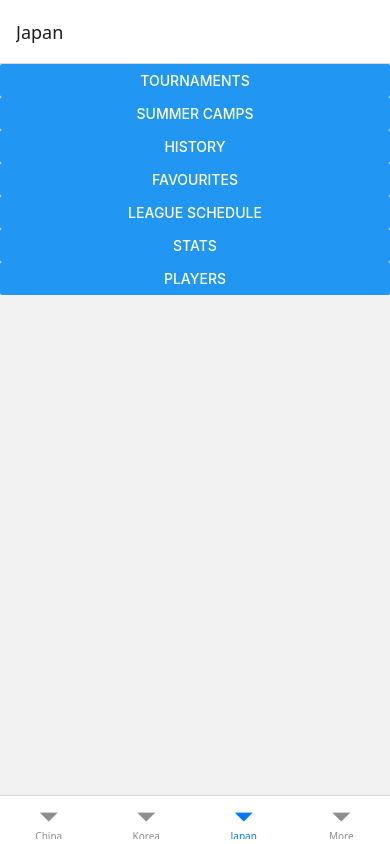
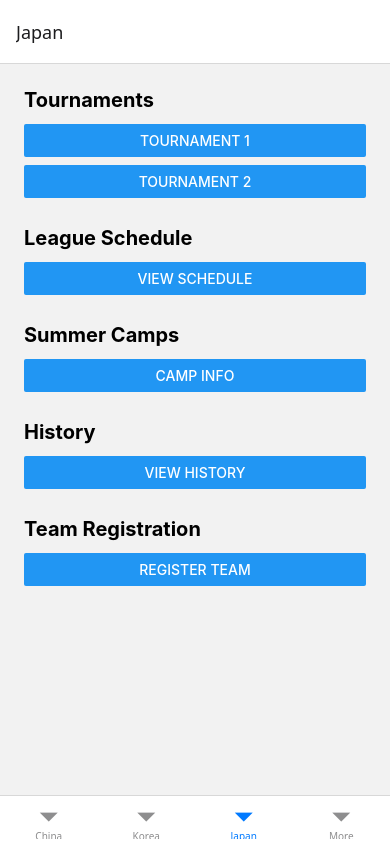
Before and after one commit to aza1re/HKPHL, a React Native app: screen /Japan in a window 390 px wide. Built offline with nearby package versions, Linux system fonts and the light colour scheme.

Commit message:
Fixed Errors

```diff
--- a/App.tsx
+++ b/App.tsx
@@ -1,21 +1,89 @@
 import React from "react";
-import { StyleSheet, View, Text } from "react-native";
-import AppNavigator from "./src/navigation/AppNavigator";
+import 'react-native-gesture-handler';
+import { NavigationContainer } from '@react-navigation/native';
+import { createBottomTabNavigator } from '@react-navigation/bottom-tabs';
+import { createNativeStackNavigator } from '@react-navigation/native-stack';
+
+// Import your screens
+import ChinaScreen from "./src/mainTabs/ChinaScreen";
+import KoreaScreen from "./src/mainTabs/KoreaScreen";
+import JapanScreen from "./src/mainTabs/JapanScreen";
+import MoreScreen from "./src/mainTabs/MoreScreen";
+import LoginScreen from "./src/modules/LoginScreen";
+import AddEvent from "./src/modules/AddEvent";
+
+// 1) Define ParamLists
+type ChinaStackParamList = {
+  China: undefined
+  AddEvent: undefined
+};
+type KoreaStackParamList = {
+  Korea: undefined
+};
+type JapanStackParamList = {
+  Japan: undefined
+};
+type MoreStackParamList = {
+  More: undefined
+  Login: undefined
+};
+type RootTabParamList = {
+  China: undefined
+  Korea: undefined
+  Japan: undefined
+  More: undefined
+};
+
+// 2) Create navigators
+const ChinaStackNav = createNativeStackNavigator<ChinaStackParamList>();
+const KoreaStackNav = createNativeStackNavigator<KoreaStackParamList>();
+const JapanStackNav = createNativeStackNavigator<JapanStackParamList>();
+const MoreStackNav = createNativeStackNavigator<MoreStackParamList>();
+const Tab = createBottomTabNavigator<RootTabParamList>();
+
+function ChinaStack() {
+  return (
+    <ChinaStackNav.Navigator id={"ChinaStack" as any}>
+      <ChinaStackNav.Screen name="China" component={ChinaScreen} />
+      <ChinaStackNav.Screen name="AddEvent" component={AddEvent} options={{ title: 'Add Event' }} />
+    </ChinaStackNav.Navigator>
+  );
+}
+
+function KoreaStack() {
+  return (
+    <KoreaStackNav.Navigator id={"KoreaStack" as any}>
+      <KoreaStackNav.Screen name="Korea" component={KoreaScreen} />
+    </KoreaStackNav.Navigator>
+  );
+}
+
+function JapanStack() {
+  return (
+    <JapanStackNav.Navigator id={"JapanStack" as any}>
+      <JapanStackNav.Screen name="Japan" component={JapanScreen} />
+    </JapanStackNav.Navigator>
+  );
+}
+
+function MoreStack() {
+  return (
+    <MoreStackNav.Navigator id={"MoreStack" as any}>
+      <MoreStackNav.Screen name="More" component={MoreScreen} />
+      <MoreStackNav.Screen name="Login" component={LoginScreen} />
+    </MoreStackNav.Navigator>
+  );
+}
 
 export default function App() {
-  return <AppNavigator />;
+  return (
+    <NavigationContainer>
+      <Tab.Navigator id={"TabNav" as any} screenOptions={{ headerShown: false }}>
+        <Tab.Screen name="China" component={ChinaStack} />
+        <Tab.Screen name="Korea" component={KoreaStack} />
+        <Tab.Screen name="Japan" component={JapanStack} />
+        <Tab.Screen name="More" component={MoreStack} />
+      </Tab.Navigator>
+    </NavigationContainer>
+  );
 }
-
-const styles = StyleSheet.create({
-  container: {
-    flex: 1,
-    alignItems: "center",
-    justifyContent: "center",
-    backgroundColor: "#F3F4F6", // bg-gray-100
-  },
-  title: {
-    color: "#3B82F6", // text-blue-500
-    fontSize: 20, // text-xl
-    fontWeight: "600", // font-semibold
-  },
-});
--- a/src/mainTabs/ChinaScreen.tsx
+++ b/src/mainTabs/ChinaScreen.tsx
@@ -1,34 +1,105 @@
-import React from 'react'
+import React, { useLayoutEffect, useState } from 'react'
 import 'react-native-gesture-handler'
-import { View, Button, ScrollView } from 'react-native'
+import { View, Button, ScrollView, Text, TouchableOpacity } from 'react-native'
+import { Ionicons } from '@expo/vector-icons'; // or 'react-native-vector-icons/Ionicons'
 
 
-const screens = [
-  'Tournaments',
-  'Summer Camps',
-  'History',
-  'Favourites',
-  'League Schedule',
-  'Stats',
-  'Players',
-] as const;
+const initialSections = [
+  {
+    heading: 'Tournaments',
+    buttons: [
+      { label: 'Tournament 1', screen: 'Tournament1' },
+      { label: 'Tournament 2', screen: 'Tournament2' },
+    ],
+  },
+  {
+    heading: 'Leagues',
+    buttons: [
+      { label: 'League 1', screen: 'League1' },
+      { label: 'League 2', screen: 'League2' },
+    ],
+  },
+  {
+    heading: 'Showcases',
+    buttons: [
+      { label: 'Showcase 1', screen: 'Showcase1' },
+      { label: 'Showcase 2', screen: 'Showcase2' },
+    ],
+  },
+  {
+    heading: 'Camps',
+    buttons: [
+      { label: 'Camp 1', screen: 'Camp1' },
+      { label: 'Camp 2', screen: 'Camp2' },
+    ],
+  },
+  {
+    heading: 'History',
+    buttons: [
+      { label: 'View History', screen: 'History' },
+    ],
+  },
+  {
+    heading: 'Team Registration',
+    buttons: [
+      { label: 'Register Team', screen: 'TeamRegistration' },
+    ],
+  },
+];
 
-type ChinaScreenProps = {
+type JapanScreenProps = {
   navigation: any;
-  route: { name: typeof screens[number] };
 };
 
-export default function ChinaScreen({ navigation, route }: ChinaScreenProps) {
+export default function JapanScreen({ navigation }: JapanScreenProps) {
+  const [sections, setSections] = useState(initialSections);
+
+  useLayoutEffect(() => {
+    navigation.setOptions({
+      headerRight: () => (
+        <TouchableOpacity
+          style={{ marginRight: 16 }}
+          onPress={() =>
+            navigation.navigate('AddEvent', {
+              onAdd: ({ type, name }) => {
+                setSections(prev =>
+                  prev.map(section =>
+                    section.heading === type
+                      ? {
+                          ...section,
+                          buttons: [
+                            ...section.buttons,
+                            { label: name, screen: name.replace(/\s+/g, '') },
+                          ],
+                        }
+                      : section
+                  )
+                );
+              },
+            })
+          }
+        >
+          <Ionicons name="add-circle-outline" size={28} color="black" />
+        </TouchableOpacity>
+      ),
+    });
+  }, [navigation]);
+
   return (
-    <ScrollView contentContainerClassName="p-6 items-center justify-center">
-      {screens.map(screen => (
-        <View className="my-2 w-4/5" key={screen}>
-          {route.name !== screen && (
-            <Button
-              title={screen}
-              onPress={() => navigation.navigate(screen)}
-            />
-          )}
+    <ScrollView contentContainerStyle={{ padding: 24 }}>
+      {sections.map(section => (
+        <View key={section.heading} style={{ marginBottom: 24 }}>
+          <Text style={{ fontSize: 20, fontWeight: 'bold', marginBottom: 8 }}>
+            {section.heading}
+          </Text>
+          {section.buttons.map(btn => (
+            <View key={btn.label} style={{ marginVertical: 4 }}>
+              <Button
+                title={btn.label}
+                onPress={() => navigation.navigate(btn.screen)}
+              />
+            </View>
+          ))}
         </View>
       ))}
     </ScrollView>
--- a/src/mainTabs/JapanScreen.tsx
+++ b/src/mainTabs/JapanScreen.tsx
@@ -1,34 +1,67 @@
 import React from 'react'
 import 'react-native-gesture-handler'
-import { View, Button, ScrollView } from 'react-native'
+import { View, Button, ScrollView, Text } from 'react-native'
 
 
-const screens = [
-  'Tournaments',
-  'Summer Camps',
-  'History',
-  'Favourites',
-  'League Schedule',
-  'Stats',
-  'Players',
-] as const;
-
-type ChinaScreenProps = {
-  navigation: any;
-  route: { name: typeof screens[number] };
+type Section = {
+  heading: string;
+  buttons: { label: string; screen: string }[];
 };
 
-export default function ChinaScreen({ navigation, route }: ChinaScreenProps) {
+const sections: Section[] = [
+  {
+    heading: 'Tournaments',
+    buttons: [
+      { label: 'Tournament 1', screen: 'Tournament1' },
+      { label: 'Tournament 2', screen: 'Tournament2' },
+    ],
+  },
+  {
+    heading: 'League Schedule',
+    buttons: [
+      { label: 'View Schedule', screen: 'LeagueSchedule' },
+    ],
+  },
+  {
+    heading: 'Summer Camps',
+    buttons: [
+      { label: 'Camp Info', screen: 'SummerCamps' },
+    ],
+  },
+  {
+    heading: 'History',
+    buttons: [
+      { label: 'View History', screen: 'History' },
+    ],
+  },
+  {
+    heading: 'Team Registration',
+    buttons: [
+      { label: 'Register Team', screen: 'TeamRegistration' },
+    ],
+  },
+];
+
+type JapanScreenProps = {
+  navigation: any;
+};
+
+export default function JapanScreen({ navigation }: JapanScreenProps) {
   return (
-    <ScrollView contentContainerClassName="p-6 items-center justify-center">
-      {screens.map(screen => (
-        <View className="my-2 w-4/5" key={screen}>
-          {route.name !== screen && (
-            <Button
-              title={screen}
-              onPress={() => navigation.navigate(screen)}
-            />
-          )}
+    <ScrollView contentContainerStyle={{ padding: 24 }}>
+      {sections.map(section => (
+        <View key={section.heading} style={{ marginBottom: 24 }}>
+          <Text style={{ fontSize: 20, fontWeight: 'bold', marginBottom: 8 }}>
+            {section.heading}
+          </Text>
+          {section.buttons.map(btn => (
+            <View key={btn.label} style={{ marginVertical: 4 }}>
+              <Button
+                title={btn.label}
+                onPress={() => navigation.navigate(btn.screen)}
+              />
+            </View>
+          ))}
         </View>
       ))}
     </ScrollView>
--- a/src/mainTabs/KoreaScreen.tsx
+++ b/src/mainTabs/KoreaScreen.tsx
@@ -1,34 +1,67 @@
 import React from 'react'
 import 'react-native-gesture-handler'
-import { View, Button, ScrollView } from 'react-native'
+import { View, Button, ScrollView, Text } from 'react-native'
 
 
-const screens = [
-  'Tournaments',
-  'Summer Camps',
-  'History',
-  'Favourites',
-  'League Schedule',
-  'Stats',
-  'Players',
-] as const;
-
-type ChinaScreenProps = {
-  navigation: any;
-  route: { name: typeof screens[number] };
+type Section = {
+  heading: string;
+  buttons: { label: string; screen: string }[];
 };
 
-export default function ChinaScreen({ navigation, route }: ChinaScreenProps) {
+const sections: Section[] = [
+  {
+    heading: 'Tournaments',
+    buttons: [
+      { label: 'Tournament 1', screen: 'Tournament1' },
+      { label: 'Tournament 2', screen: 'Tournament2' },
+    ],
+  },
+  {
+    heading: 'League Schedule',
+    buttons: [
+      { label: 'View Schedule', screen: 'LeagueSchedule' },
+    ],
+  },
+  {
+    heading: 'Summer Camps',
+    buttons: [
+      { label: 'Camp Info', screen: 'SummerCamps' },
+    ],
+  },
+  {
+    heading: 'History',
+    buttons: [
+      { label: 'View History', screen: 'History' },
+    ],
+  },
+  {
+    heading: 'Team Registration',
+    buttons: [
+      { label: 'Register Team', screen: 'TeamRegistration' },
+    ],
+  },
+];
+
+type JapanScreenProps = {
+  navigation: any;
+};
+
+export default function JapanScreen({ navigation }: JapanScreenProps) {
   return (
-    <ScrollView contentContainerClassName="p-6 items-center justify-center">
-      {screens.map(screen => (
-        <View className="my-2 w-4/5" key={screen}>
-          {route.name !== screen && (
-            <Button
-              title={screen}
-              onPress={() => navigation.navigate(screen)}
-            />
-          )}
+    <ScrollView contentContainerStyle={{ padding: 24 }}>
+      {sections.map(section => (
+        <View key={section.heading} style={{ marginBottom: 24 }}>
+          <Text style={{ fontSize: 20, fontWeight: 'bold', marginBottom: 8 }}>
+            {section.heading}
+          </Text>
+          {section.buttons.map(btn => (
+            <View key={btn.label} style={{ marginVertical: 4 }}>
+              <Button
+                title={btn.label}
+                onPress={() => navigation.navigate(btn.screen)}
+              />
+            </View>
+          ))}
         </View>
       ))}
     </ScrollView>
--- a/src/mainTabs/MoreScreen.tsx
+++ b/src/mainTabs/MoreScreen.tsx
@@ -1,28 +1,30 @@
 import React from 'react'
 import 'react-native-gesture-handler'
-import { View, Button, ScrollView } from 'react-native'
+import { View, Button, ScrollView, StyleSheet } from 'react-native'
 
 
 const screens = [
-  'Tournaments',
-  'Summer Camps',
-  'History',
-  'Favourites',
-  'League Schedule',
-  'Stats',
-  'Players',
+  'Notifications',
+  'Need Help',
+  'Contact Us',
 ] as const;
 
-type ChinaScreenProps = {
+type MoreScreenProps = {
   navigation: any;
   route: { name: typeof screens[number] };
 };
 
-export default function ChinaScreen({ navigation, route }: ChinaScreenProps) {
+export default function MoreScreen({ navigation, route }: MoreScreenProps) {
   return (
-    <ScrollView contentContainerClassName="p-6 items-center justify-center">
+    <ScrollView className="flex-1 items-center justify-center p-6">
+      <View className="my-2 w-4/5">
+        <Button
+          title="Login"
+          onPress={() => navigation.navigate('Login')}
+        />
+      </View>
       {screens.map(screen => (
-        <View className="my-2 w-4/5" key={screen}>
+        <View style={styles.buttonWrapper} key={screen}>
           {route.name !== screen && (
             <Button
               title={screen}
@@ -34,3 +36,16 @@ export default function ChinaScreen({ navigation, route }: ChinaScreenProps) {
     </ScrollView>
   );
 }
+
+const styles = StyleSheet.create({
+  container: {
+    flex: 1,
+    alignItems: 'center',
+    justifyContent: 'center',
+    padding: 24,
+  },
+  buttonWrapper: {
+    marginVertical: 8,
+    width: '80%',
+  },
+});
--- /dev/null
+++ b/src/modules/AddEvent.tsx
@@ -0,0 +1,41 @@
+import React, { useState } from 'react';
+import { View, Text, TextInput, Button } from 'react-native';
+import { Picker } from '@react-native-picker/picker'; // <-- named import
+
+const eventTypes = ['Tournaments', 'Leagues', 'Showcases', 'Camps'];
+
+export default function AddEvent({ navigation, route }: any) {
+  const [type, setType] = useState<string>(eventTypes[0]);
+  const [name, setName] = useState<string>('');
+
+  const handleAdd = () => {
+    if (name.trim()) {
+      route.params?.onAdd({ type, name });
+      navigation.goBack();
+    }
+  };
+
+  return (
+    <View style={{ flex: 1, justifyContent: 'center', padding: 24 }}>
+      <Text style={{ fontSize: 20, marginBottom: 12 }}>Add Event</Text>
+      <Text>Type:</Text>
+      <Picker
+        selectedValue={type}
+        onValueChange={(itemValue: string) => setType(itemValue)}
+        style={{ marginBottom: 12 }}
+      >
+        {eventTypes.map(t => (
+          <Picker.Item key={t} label={t} value={t} />
+        ))}
+      </Picker>
+      <Text>Name:</Text>
+      <TextInput
+        value={name}
+        onChangeText={setName}
+        placeholder="Event Name"
+        style={{ borderWidth: 1, marginBottom: 12, padding: 8, borderRadius: 6 }}
+      />
+      <Button title="Add" onPress={handleAdd} />
+    </View>
+  );
+}
--- /dev/null
+++ b/src/modules/LoginScreen.tsx
@@ -0,0 +1,44 @@
+import React, { useState } from 'react';
+import { View, TextInput, Button, Text, Alert } from 'react-native';
+import { signInWithEmailAndPassword } from 'firebase/auth';
+import { auth } from '../firebase/firebase';
+
+export default function LoginScreen({ navigation }) {
+  const [email, setEmail] = useState('');
+  const [password, setPassword] = useState('');
+  const [error, setError] = useState('');
+
+  const handleLogin = async () => {
+    try {
+      await signInWithEmailAndPassword(auth, email, password);
+      // Navigate to admin area or show success
+      Alert.alert('Login successful!');
+      navigation.goBack(); // or navigation.replace('AdminHome') if you have an admin screen
+    } catch (err) {
+      setError('Login failed. Check your credentials.');
+    }
+  };
+
+  return (
+    <View style={{ flex: 1, justifyContent: 'center', padding: 24 }}>
+      <Text style={{ fontSize: 24, fontWeight: 'bold', marginBottom: 24 }}>Login</Text>
+      <TextInput
+        placeholder="Email"
+        value={email}
+        onChangeText={setEmail}
+        autoCapitalize="none"
+        keyboardType="email-address"
+        style={{ borderWidth: 1, marginBottom: 12, padding: 8, borderRadius: 6 }}
+      />
+      <TextInput
+        placeholder="Password"
+        value={password}
+        onChangeText={setPassword}
+        secureTextEntry
+        style={{ borderWidth: 1, marginBottom: 12, padding: 8, borderRadius: 6 }}
+      />
+      {error ? <Text style={{ color: 'red', marginBottom: 12 }}>{error}</Text> : null}
+      <Button title="Login" onPress={handleLogin} />
+    </View>
+  );
+}
--- a/tsconfig.json
+++ b/tsconfig.json
@@ -1,7 +1,7 @@
 {
   "extends": "expo/tsconfig.base",
   "compilerOptions": {
-    "jsx": "react-jsx"
+    "jsx": "react-native"
   },
   "include": [
     "App.tsx",
```
Also changed, not shown: package.json (+25 -13 lines), src/navigation/AppNavigator.tsx (+7 -4 lines), 1 other file (tests, documents, lock files or other folders).
